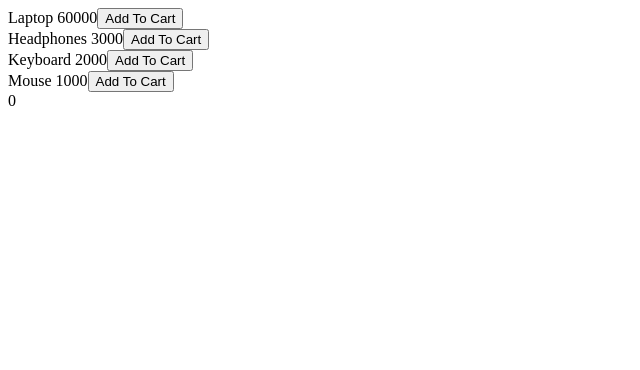
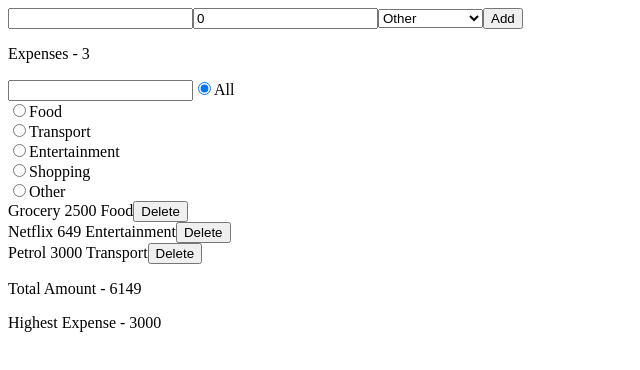
Before and after one commit to kunaladhav/playground, a React (Vite) app in the folder playground/: page / in a window 1280 px wide. Shown: the top 370 px of the page, without its empty margins (0-640 px from the left). Built offline with nearby package versions, Linux system fonts and the light colour scheme.

Commit message:
Completed Day 17 Assignment

```diff
--- a/playground/src/App.jsx
+++ b/playground/src/App.jsx
@@ -19,7 +19,8 @@
 // import RevisionShop from "./Pages/RevisionShop";
 // import RevisionTodo from "./Pages/RevisionTodo";
 // import NotesApp from "./Pages/NotesApp";
-import ShoppingCart from "./Pages/ShoppingCart";
+// import ShoppingCart from "./Pages/ShoppingCart";
+import ExpenseTracker from "./Pages/ExpenseTracker";
 
 function App() {
   // const [cart, setCart] = useState([]);
@@ -50,7 +51,8 @@ function App() {
         {/* <RevisionShop /> */}
         {/* <RevisionTodo /> */}
         {/* <NotesApp /> */}
-        <ShoppingCart />
+        {/* <ShoppingCart /> */}
+        <ExpenseTracker />
       </div>
     </>
   );
--- /dev/null
+++ b/playground/src/Pages/ExpenseTracker.jsx
@@ -0,0 +1,60 @@
+import { useState } from "react";
+import ExpenseForm from "../components/ExpenseForm";
+import ExpenseItem from "../components/ExpenseItem";
+
+const initialExpenses = [
+  {
+    id: 1,
+    title: "Grocery",
+    amount: 2500,
+    category: "Food",
+  },
+  {
+    id: 2,
+    title: "Netflix",
+    amount: 649,
+    category: "Entertainment",
+  },
+  {
+    id: 3,
+    title: "Petrol",
+    amount: 3000,
+    category: "Transport",
+  },
+];
+
+const ExpenseTracker = () => {
+  const [expense, setExpense] = useState(initialExpenses);
+
+  const addExpense = (title, amount, category) => {
+    const new_expense = {
+      id: Date.now(),
+      title: title,
+      amount: amount,
+      category: category,
+    };
+
+    return setExpense([...expense, new_expense]);
+  };
+
+  const category = ["Food", "Transport", "Entertainment", "Shopping", "Other"];
+
+  const deleteExpense = (id) => {
+    setExpense(expense.filter((item) => item.id !== id));
+  };
+
+  return (
+    <div>
+      <div>
+        <ExpenseForm onAddExpense={addExpense} categories={category} />
+        <ExpenseItem
+          expenses={expense}
+          onDeleteExpense={deleteExpense}
+          categories={category}
+        />
+      </div>
+    </div>
+  );
+};
+
+export default ExpenseTracker;
--- /dev/null
+++ b/playground/src/components/ExpenseForm.jsx
@@ -0,0 +1,50 @@
+import { useState } from "react";
+
+const ExpenseForm = ({ onAddExpense, categories }) => {
+  const [title, setTitle] = useState("");
+  const [amount, setAmount] = useState(0);
+  const [category, setCategory] = useState("Other");
+
+  const handleCategory = (e) => {
+    setCategory(e.target.value);
+  };
+
+  const handleSubmit = (e) => {
+    e.preventDefault();
+
+    onAddExpense(title, amount, category);
+    setTitle("");
+    setAmount(0);
+    setCategory("Other");
+  };
+
+  return (
+    <div>
+      <form onSubmit={handleSubmit}>
+        <input
+          type="text"
+          value={title}
+          onChange={(e) => setTitle(e.target.value)}
+        />
+        <input
+          type="number"
+          value={amount}
+          onChange={(e) => setAmount(e.target.value)}
+        />
+        {/* <input type="text" value={} onChange={() => }/> */}
+        <select
+          name="group-category"
+          value={category}
+          onChange={handleCategory}
+        >
+          {categories.map((item) => (
+            <option value={item}>{item}</option>
+          ))}
+        </select>
+        <button type="submit">Add</button>
+      </form>
+    </div>
+  );
+};
+
+export default ExpenseForm;
--- /dev/null
+++ b/playground/src/components/ExpenseItem.jsx
@@ -0,0 +1,76 @@
+import { useState } from "react";
+
+const ExpenseItem = ({ expenses, onDeleteExpense, categories }) => {
+  const [searchTerm, setSearchTerm] = useState("");
+  const [selectedCategory, setSelectedCategory] = useState("");
+
+  const filteredItems = expenses.filter((item) => {
+    const matchedSearch = item.title
+      .toLowerCase()
+      .includes(searchTerm.toLowerCase());
+    const matchedCategory =
+      selectedCategory === "" || item.category === selectedCategory;
+
+    return matchedCategory && matchedSearch;
+  });
+
+  const totalExpense = expenses.reduce((acc, item) => {
+    return acc + item.amount;
+  }, 0);
+
+  const higgestExpense = expenses.reduce((acc, item) => {
+    return Math.max(acc, item.amount);
+  }, 0);
+
+  return (
+    <div>
+      <p>Expenses - {filteredItems.length}</p>
+      <label>
+        <input
+          type="text"
+          value={searchTerm}
+          onChange={(e) => setSearchTerm(e.target.value)}
+        />
+      </label>
+      <label>
+        <input
+          type="radio"
+          name="group-category"
+          checked={selectedCategory === ""}
+          onChange={() => setSelectedCategory("")}
+        />
+        All
+      </label>
+      {categories.map((item) => (
+        <div>
+          <label>
+            <input
+              type="radio"
+              name="group-category"
+              value={item}
+              checked={selectedCategory === item}
+              onChange={() => setSelectedCategory(item)}
+            />
+            {item}
+          </label>
+        </div>
+      ))}
+      <div>
+        {filteredItems.length === 0 ? (
+          <div>No Expenses</div>
+        ) : (
+          filteredItems.map((item) => (
+            <div>
+              {item.title} {item.amount} {item.category}
+              <button onClick={() => onDeleteExpense(item.id)}>Delete</button>
+            </div>
+          ))
+        )}
+      </div>
+      <p>Total Amount - {totalExpense}</p>
+      <p>Highest Expense - {Math.max(higgestExpense)}</p>
+    </div>
+  );
+};
+
+export default ExpenseItem;
```
